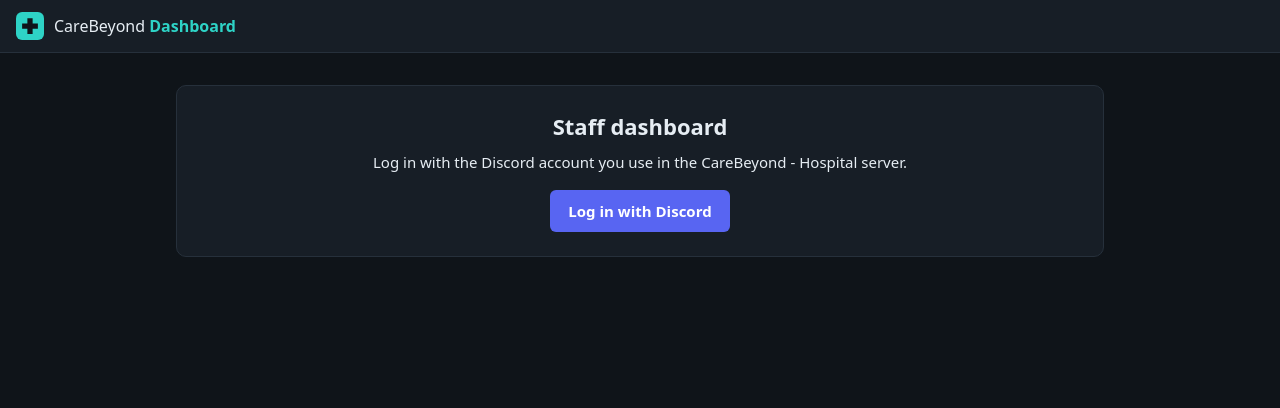
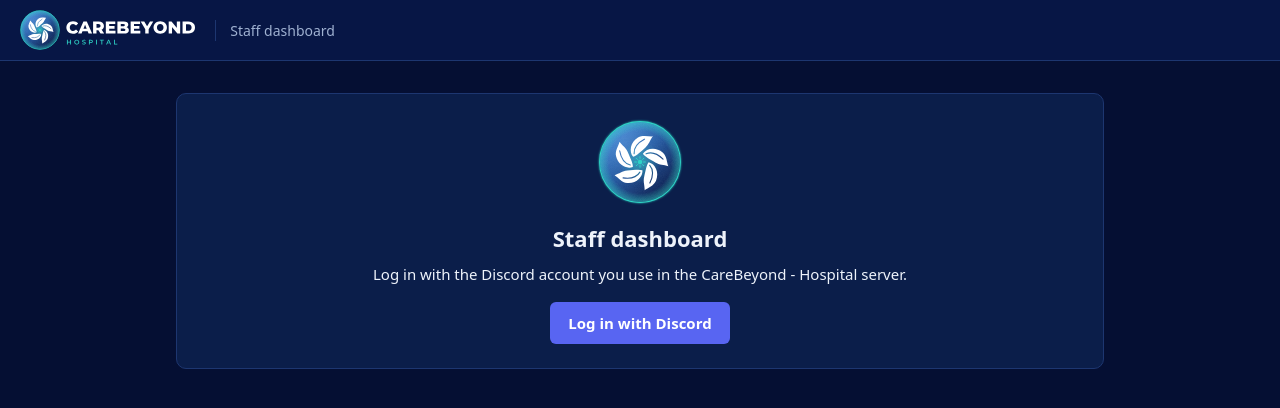
Before and after one commit to ldg224/cbh, a plain HTML site: page index.html in a window 1280 px wide. Drawn offline with nearby package versions, Linux system fonts and the light colour scheme.

Commit message:
Use the CareBeyond Hospital logo and brand colours
Header uses the dark logo on its own navy, tab icon and login card use the round icon,
colours re-based on the logo's navy/blue/teal. Placeholder favicon removed.

Co-Authored-By: Claude Opus 5.5 <noreply@anthropic.com>

```diff
--- a/index.html
+++ b/index.html
@@ -5,14 +5,15 @@
   <meta name="viewport" content="width=device-width, initial-scale=1">
   <title>CareBeyond Dashboard</title>
   <meta name="robots" content="noindex">
-  <link rel="icon" href="favicon.svg" type="image/svg+xml">
+  <meta name="theme-color" content="#071645">
+  <link rel="icon" href="assets/cbh-icon.svg" type="image/svg+xml">
   <link rel="stylesheet" href="style.css">
 </head>
 <body>
   <header class="bar">
     <div class="brand">
-      <img src="favicon.svg" alt="" width="28" height="28">
-      <span>CareBeyond <b>Dashboard</b></span>
+      <img class="logo" src="assets/cbh-logo-dark.svg" alt="CareBeyond Hospital" width="185" height="48">
+      <span class="section">Staff dashboard</span>
     </div>
     <div id="who" class="who" hidden>
       <img id="avatar" alt="" width="28" height="28">
@@ -28,6 +29,7 @@
     </div>
 
     <section id="signed-out" class="card center" hidden>
+      <img class="hero-icon" src="assets/cbh-icon.svg" alt="" width="88" height="88">
       <h1>Staff dashboard</h1>
       <p>Log in with the Discord account you use in the CareBeyond - Hospital server.</p>
       <button id="login" class="discord">Log in with Discord</button>
--- a/style.css
+++ b/style.css
@@ -1,12 +1,16 @@
+/* Colours from the CareBeyond Hospital logo: navy #071645, deep blue #0B1E4A, blue #3A82D0, teal #2ED3C6. */
 :root {
-  --bg: #0f1419;
-  --panel: #171e26;
-  --line: #26303b;
-  --text: #e6edf3;
-  --muted: #8b98a6;
+  --navy: #071645;     /* logo background: the header matches it exactly */
+  --bg: #050f33;
+  --panel: #0b1e4a;
+  --raised: #12295e;
+  --line: #1d3670;
+  --text: #eef3fb;
+  --muted: #9fb1d1;
   --brand: #2ed3c6;
+  --blue: #3a82d0;
   --discord: #5865f2;
-  --error: #ff6b6b;
+  --error: #ff7a7a;
   color-scheme: dark;
 }
 * { box-sizing: border-box; }
@@ -18,10 +22,12 @@ body {
 }
 .bar {
   display: flex; align-items: center; justify-content: space-between; gap: 12px;
-  padding: 12px 16px; border-bottom: 1px solid var(--line); background: var(--panel);
+  padding: 10px 16px; border-bottom: 1px solid var(--line); background: var(--navy);
 }
-.brand { display: flex; align-items: center; gap: 10px; font-size: 16px; }
-.brand b { color: var(--brand); font-weight: 600; }
+.brand { display: flex; align-items: center; gap: 14px; min-width: 0; }
+.logo { display: block; height: 48px; width: auto; margin: -4px 0; }
+.section { padding-left: 14px; border-left: 1px solid var(--line); color: var(--muted); font-size: 14px; white-space: nowrap; }
+.hero-icon { display: block; margin: 0 auto 16px; }
 .who { display: flex; align-items: center; gap: 10px; }
 .who img { border-radius: 50%; }
 main { max-width: 960px; margin: 0 auto; padding: 32px 16px; }
@@ -42,7 +48,7 @@ h2 { margin: 24px 0 10px; font-size: 13px; font-weight: 600; letter-spacing: .04
 .roles { list-style: none; margin: 0; padding: 0; display: flex; flex-wrap: wrap; gap: 8px; }
 .role {
   display: inline-flex; align-items: center; gap: 7px;
-  padding: 4px 10px; border-radius: 6px; background: #1f2832; border: 1px solid var(--line); font-size: 14px;
+  padding: 4px 10px; border-radius: 6px; background: var(--raised); border: 1px solid var(--line); font-size: 14px;
 }
 .role .dot { width: 10px; height: 10px; border-radius: 50%; background: var(--role, #99aab5); flex: none; }
 .badge { display: inline-block; padding: 1px 8px; border-radius: 999px; font-size: 12px; font-weight: 600;
@@ -52,7 +58,10 @@ h2 { margin: 24px 0 10px; font-size: 13px; font-weight: 600; letter-spacing: .04
   margin: 0 0 16px; padding: 10px 12px 10px 16px; border-radius: 8px;
   background: rgba(46, 211, 198, .1); border: 1px solid rgba(46, 211, 198, .35);
 }
-.refresh { background: var(--brand); color: #0f1419; font-weight: 600; padding: 6px 14px; }
+.refresh { background: var(--brand); color: var(--navy); font-weight: 600; padding: 6px 14px; }
 .refresh:hover { filter: brightness(1.1); }
 [hidden] { display: none !important; }
-@media (max-width: 480px) { #name { display: none; } }
+@media (max-width: 560px) {
+  #name, .section { display: none; }
+  .logo { height: 40px; }
+}
```
Also changed, not shown: assets/cbh-icon.svg (added), assets/cbh-logo-dark.svg (added), favicon.svg (deleted).
